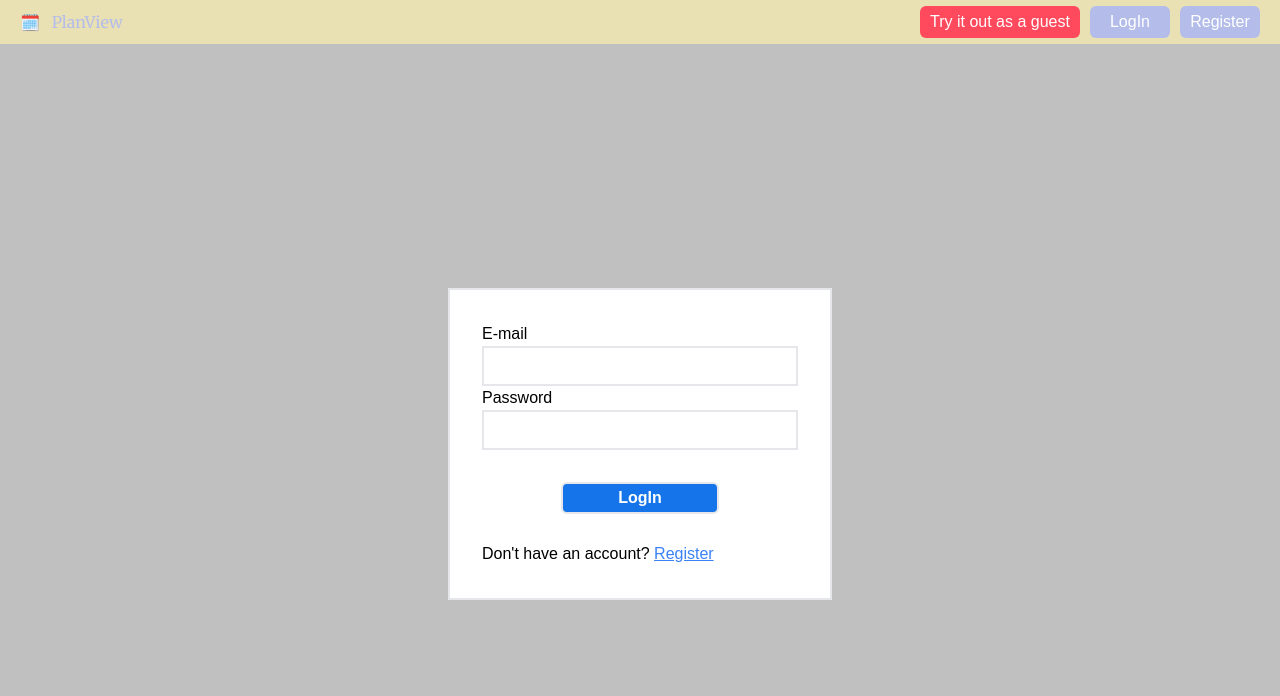
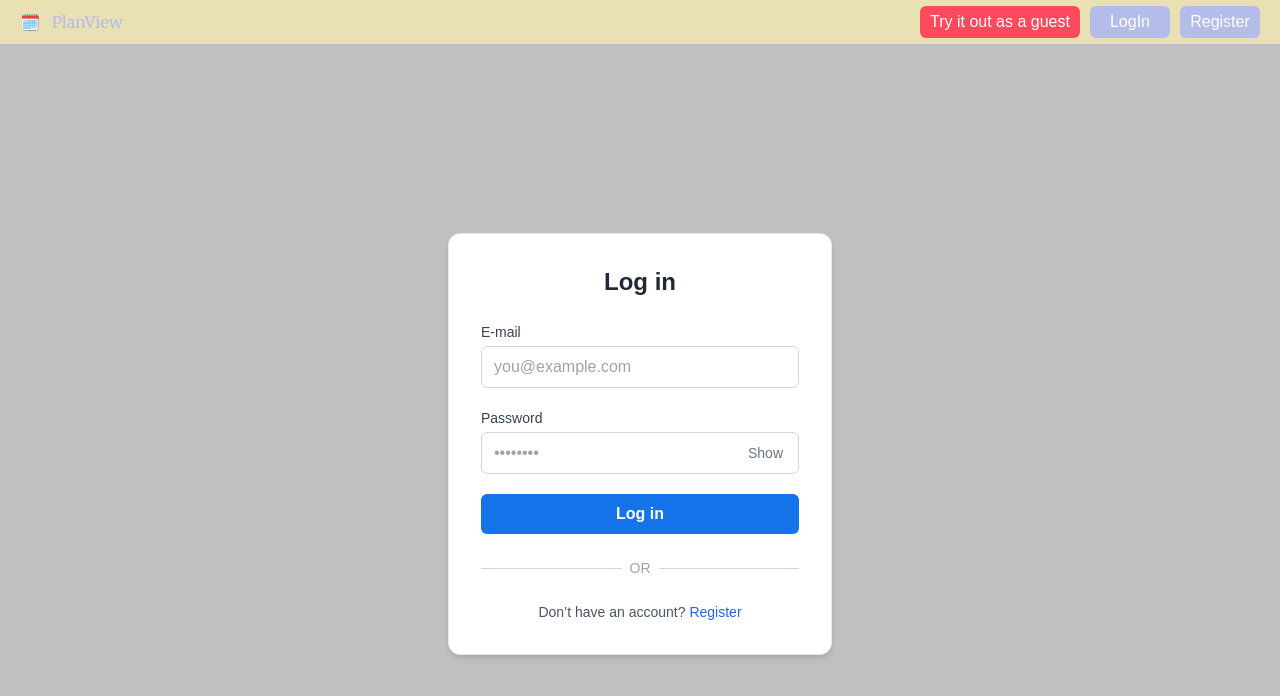
Before and after one commit to Jennifer-JY/planner, a Next.js app: page /login in a window 1280 px wide. Shown: the top 696 px of the page. Built offline with nearby package versions, Linux system fonts and the light colour scheme; no server answers.

Commit message:
Improve auth pages (#10)

```diff
--- a/app/ui/components/authentication/login.tsx
+++ b/app/ui/components/authentication/login.tsx
@@ -3,7 +3,7 @@
 import { authenticate } from "@/lib/actions/authentication";
 import Link from "next/link";
 import { useSearchParams } from "next/navigation";
-import { useActionState } from "react";
+import { useActionState, useState } from "react";
 
 const LoginForm = () => {
   const searchParams = useSearchParams();
@@ -12,60 +12,106 @@ const LoginForm = () => {
     authenticate,
     undefined
   );
+  const [showPassword, setShowPassword] = useState(false);
 
   return (
-    <div className="w-96">
-      <form
-        action={formAction}
-        className="flex flex-col border-solid border-2 p-8 bg-white"
+    <div className="w-1/2 flex items-center justify-center px-4">
+      <div className="w-full max-w-sm rounded-xl border border-gray-200 bg-white shadow-md p-8">
+        <h2 className="text-2xl font-bold text-center text-gray-800 mb-6">
+          Log in
+        </h2>
+
+        <form action={formAction} className="flex flex-col space-y-5">
+          {/* Email */}
+          <div className="flex flex-col">
+            <label
+              htmlFor="login-email"
+              className="text-sm font-medium text-gray-700 mb-1"
             >
-        <label htmlFor="login-email">E-mail</label>
+              E-mail
+            </label>
             <input
               id="login-email"
-          className="border-solid border-2 h-10"
-          type="text"
+              className="rounded-md border border-gray-300 px-3 py-2 focus:ring-2 focus:ring-blue-500 focus:border-blue-500 outline-none"
+              type="email"
               name="email"
-        ></input>
-        <label htmlFor="login-password">Password</label>
+              placeholder="you@example.com"
+              required
+            />
+          </div>
+
+          {/* Password */}
+          <div className="flex flex-col">
+            <label
+              htmlFor="login-password"
+              className="text-sm font-medium text-gray-700 mb-1"
+            >
+              Password
+            </label>
+            <div className="relative">
               <input
                 id="login-password"
-          className="border-solid border-2 h-10"
+                className="w-full rounded-md border border-gray-300 px-3 py-2 pr-10 focus:ring-2 focus:ring-blue-500 focus:border-blue-500 outline-none"
                 name="password"
-          type="password"
-        ></input>
+                type={showPassword ? "text" : "password"}
+                placeholder="••••••••"
+                required
+              />
+              <button
+                type="button"
+                onClick={() => setShowPassword((s) => !s)}
+                className="absolute inset-y-0 right-2 px-2 text-sm text-gray-500 hover:text-gray-700"
+                aria-label={showPassword ? "Hide password" : "Show password"}
+              >
+                {showPassword ? "Hide" : "Show"}
+              </button>
+            </div>
+          </div>
+
           <input type="hidden" name="redirectTo" value={callbackUrl} />
 
-        {!isPending && (
+          {/* Submit */}
           <button
             type="submit"
             aria-disabled={isPending}
             disabled={isPending}
-            className="border-solid border-2 mt-8 w-1/2 mx-auto h-8 bg-[#1574E9] text-white font-bold rounded-md"
+            className="h-10 w-full rounded-md bg-[#1574E9] hover:bg-[#0f63c7] text-white font-semibold transition disabled:opacity-60 disabled:cursor-not-allowed"
           >
-            LogIn
+            {isPending ? "Logging in..." : "Log in"}
           </button>
+        </form>
+
+        {/* Error */}
+        {errorMessage && (
+          <div
+            className="mt-4 flex items-start gap-2 rounded-lg border border-red-200 bg-red-50 p-3 text-sm text-red-700"
+            role="alert"
+            aria-live="polite"
+            aria-atomic="true"
+          >
+            <span>⚠️</span>
+            <span>{errorMessage}</span>
+          </div>
         )}
 
-        {isPending && (
-          <button
-            className="text-white bg-gray-400 cursor-not-allowed border-solid border-2 mt-8 w-1/2 mx-auto h-8 font-bold rounded-md"
-            disabled
-          >
-            Logging in...
-          </button>
-        )}
+        {/* Divider */}
+        <div className="flex items-center gap-2 my-6">
+          <div className="flex-1 border-t border-gray-300" />
+          <span className="text-sm text-gray-400">OR</span>
+          <div className="flex-1 border-t border-gray-300" />
+        </div>
 
-        <div className="mt-7">
-          Don&apos;t have an account?{" "}
+        {/* Register link */}
+        <div className="text-center text-sm text-gray-600">
+          Don’t have an account?{" "}
           <Link
-            className="underline text-blue-500 hover:text-blue-300"
-            href="/register"
+            className="text-blue-600 font-medium hover:underline"
+            href={`/register?callbackUrl=${encodeURIComponent(callbackUrl)}`}
           >
             Register
           </Link>
         </div>
-        {errorMessage && <>Error: {errorMessage}</>}
-      </form>
+      </div>
     </div>
   );
 };
--- a/app/ui/components/authentication/register.tsx
+++ b/app/ui/components/authentication/register.tsx
@@ -19,96 +19,136 @@ const RegisterForm = () => {
       signIn("credentials", {
         email: retMessage.signInInfo?.email,
         password: retMessage.signInInfo?.password,
-        callbackUrl: callbackUrl,
+        callbackUrl,
       });
     }
   }, [callbackUrl, retMessage]);
 
   return (
-    <div className="w-96">
-      <form
-        className="flex flex-col border-solid border-2 p-8 bg-white"
-        action={formAction}
+    <div className="w-full max-w-md rounded-xl border border-gray-200 bg-white shadow-md p-8">
+      <h2 className="text-2xl font-bold text-center text-gray-800 mb-6">
+        Create your account
+      </h2>
+
+      <form className="flex flex-col space-y-5" action={formAction}>
+        {/* Email */}
+        <div className="flex flex-col">
+          <label
+            htmlFor="register-email"
+            className="text-sm font-medium text-gray-700 mb-1"
           >
-        <label htmlFor="register-email">E-mail</label>
+            E-mail
+          </label>
           <input
             id="register-email"
-          className="border-solid border-2 h-10"
-          type="text"
+            className="rounded-md border border-gray-300 px-3 py-2 focus:ring-2 focus:ring-blue-500 focus:border-blue-500 outline-none"
+            type="email"
             name="email"
-        ></input>
+            placeholder="you@example.com"
+            required
+          />
           {retMessage?.errors?.email && (
             <>
-            Error:{" "}
+              <span className="sr-only">Error:</span>
+              <ul className="mt-1 text-sm text-red-600 list-disc list-inside">
                 {retMessage.errors.email.map((msg, index) => (
-              <div className="text-red-500 text-sm mt-1" key={index}>
-                {msg};
-              </div>
+                  <li key={index}>{msg};</li>
                 ))}
+              </ul>
             </>
           )}
+        </div>
 
-        <label htmlFor="register-password">Password</label>
+        {/* Password */}
+        <div className="flex flex-col">
+          <label
+            htmlFor="register-password"
+            className="text-sm font-medium text-gray-700 mb-1"
+          >
+            Password
+          </label>
           <input
             id="register-password"
-          className="border-solid border-2 h-10"
+            className="rounded-md border border-gray-300 px-3 py-2 focus:ring-2 focus:ring-blue-500 focus:border-blue-500 outline-none"
             name="password"
             type="password"
-        ></input>
+            placeholder="••••••••"
+            required
+            minLength={8}
+          />
           {retMessage?.errors?.password && (
             <>
-            Error:{" "}
+              <span className="sr-only">Error:</span>
+              <ul className="mt-1 text-sm text-red-600 list-disc list-inside">
                 {retMessage.errors.password.map((msg, index) => (
-              <div className="text-red-500 text-sm mt-1" key={index}>
-                {msg};
-              </div>
+                  <li key={index}>{msg};</li>
                 ))}
+              </ul>
             </>
           )}
+        </div>
 
-        <label htmlFor="register-password-confirm">Confirm Password</label>
+        {/* Confirm Password */}
+        <div className="flex flex-col">
+          <label
+            htmlFor="register-password-confirm"
+            className="text-sm font-medium text-gray-700 mb-1"
+          >
+            Confirm Password
+          </label>
           <input
             id="register-password-confirm"
-          className="border-solid border-2 h-10"
+            className="rounded-md border border-gray-300 px-3 py-2 focus:ring-2 focus:ring-blue-500 focus:border-blue-500 outline-none"
             name="confirmPassword"
             type="password"
-        ></input>
+            placeholder="••••••••"
+            required
+            minLength={8}
+          />
           {retMessage?.errors?.confirmPassword && (
             <>
-            Error:{" "}
+              <span className="sr-only">Error:</span>
+              <ul className="mt-1 text-sm text-red-600 list-disc list-inside">
                 {retMessage.errors.confirmPassword.map((msg, index) => (
-              <div className="text-red-500 text-sm mt-1" key={index}>
-                {msg};
-              </div>
+                  <li key={index}>{msg};</li>
                 ))}
+              </ul>
             </>
           )}
+        </div>
 
         <input type="hidden" name="redirectTo" value={callbackUrl} />
 
+        {/* Submit */}
         <button
           type="submit"
           disabled={isPending}
           aria-busy={isPending}
           className={clsx(
-            "border-2 mt-4 w-1/2 mx-auto h-10 font-bold rounded-md",
+            "h-10 w-full rounded-md font-semibold transition",
             isPending
-              ? "bg-gray-400 cursor-not-allowed text-white"
-              : "bg-[#1574E9] text-white"
+              ? "bg-gray-400 text-white cursor-not-allowed"
+              : "bg-[#1574E9] hover:bg-[#0f63c7] text-white"
           )}
         >
           {isPending ? "Registering..." : "Register"}
         </button>
 
+        {/* General errors */}
         {retMessage?.errors?.general && (
-          <>
+          <div
+            className="mt-2 rounded-lg border border-red-200 bg-red-50 p-3 text-sm text-red-700"
+            role="alert"
+            aria-live="polite"
+            aria-atomic="true"
+          >
             Error:{" "}
+            <ul className="list-disc list-inside">
               {retMessage.errors.general.map((msg, index) => (
-              <div className="text-red-500 text-sm mt-1" key={index}>
-                {msg};
+                <li key={index}>{msg};</li>
+              ))}
+            </ul>
           </div>
-            ))}
-          </>
         )}
       </form>
     </div>
--- a/app/ui/components/editor/tiptap.tsx
+++ b/app/ui/components/editor/tiptap.tsx
@@ -122,7 +122,7 @@ const Tiptap = ({ content }: { content: JSONContent }) => {
             className={`w-24 h-10 rounded-md font-bold ${
               isSaving
                 ? "bg-gray-400 text-white cursor-not-allowed"
-                : "bg-[#e98a15] text-[#F3DFA2] hover:bg-[#C2837E]"
+                : "bg-[#e98a15] text-white hover:bg-[#C2837E]"
             }`}
           >
             {isSaving ? "Saving..." : "Save"}
```
Also changed, not shown: 1 other file (tests, documents, lock files or other folders). Lines whose indentation alone changed are shown as unchanged.
